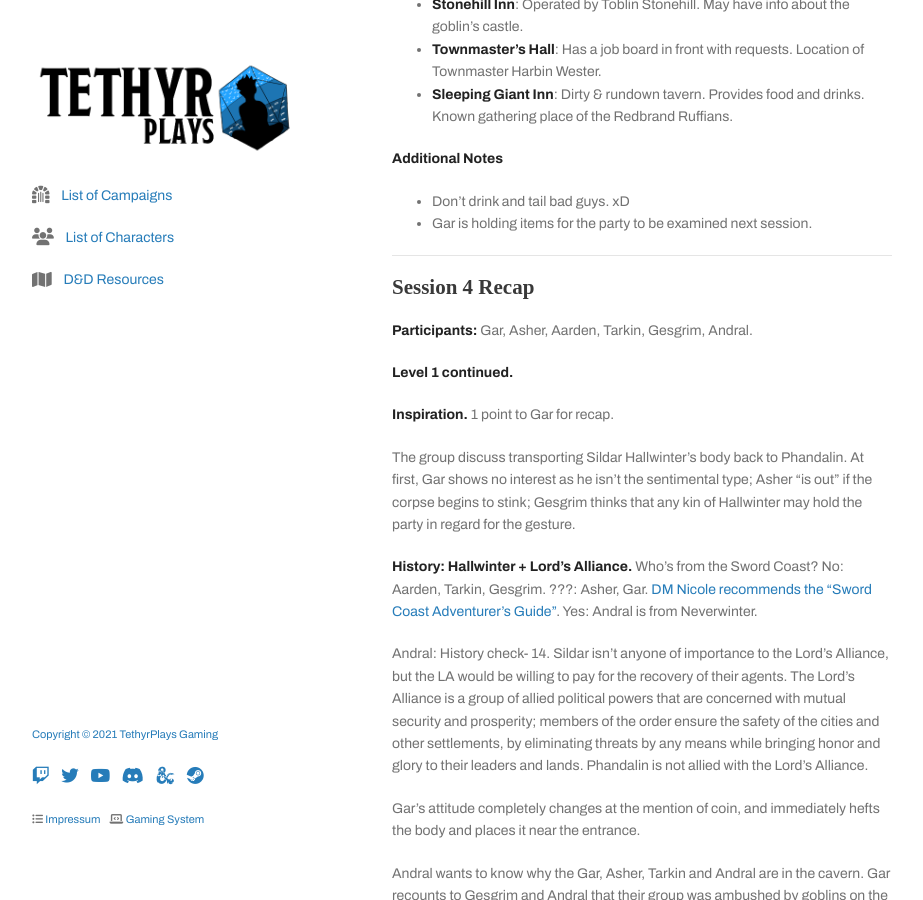
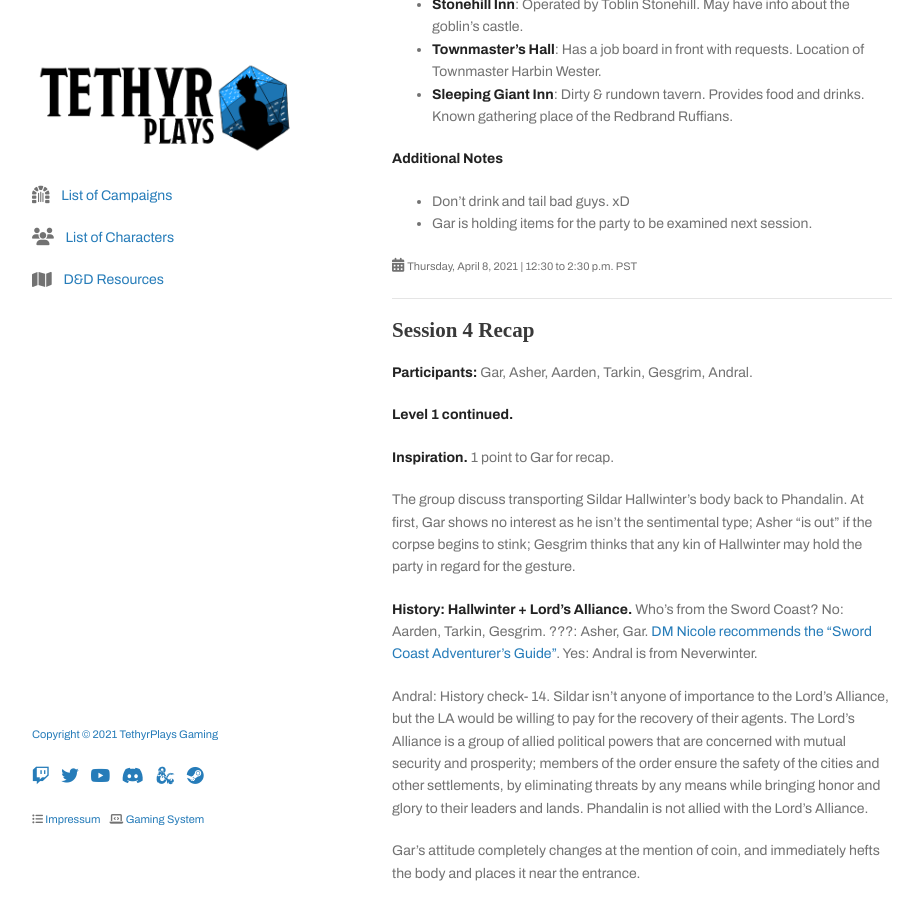
Before and after one commit to tethyrplays/tethyrplays, a Jekyll site: the page built from campaign/2021-lmop-with-dm-nicole.md, in a window 1280 px wide and 900 px high, scrolled down 4665 px. Shown: the whole window, without its empty margins (178-1101 px from the left). Built offline with Jekyll 4.4.1, drawn with Linux system fonts in a browser that asks for light colours; nearby versions of some CDN libraries; some web fonts are replaced; our own code applies the rules of GitHub Pages for plain Markdown files; the repository's description, which GitHub fills in, is left out.

Commit message:
Update 2021-lmop-with-dm-nicole.md

```diff
--- a/campaign/2021-lmop-with-dm-nicole.md
+++ b/campaign/2021-lmop-with-dm-nicole.md
@@ -107,6 +107,8 @@ Tarkin opts to walk away and the Ruffians laugh behind his back. Tarkin reiterat
 
 - Don't drink and tail bad guys. xD
 - Gar is holding items for the party to be examined next session.
+
+<i class="fas fa-calendar-alt"></i> <small>Thursday, April 8, 2021 \| 12:30 to 2:30 p.m. PST</small>
 
 ---
 
```
